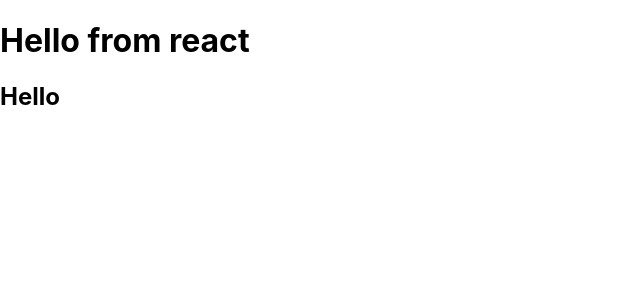
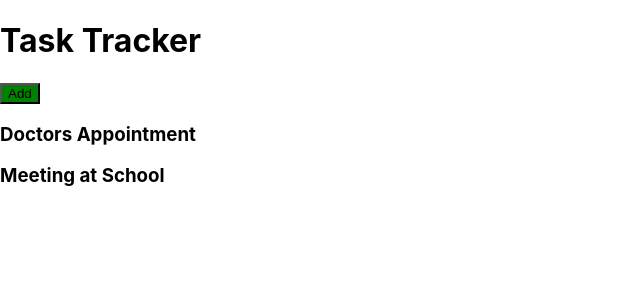
Before and after one commit to somayehbhr/task-tracker, a React (Create React App) app: page / in a window 1280 px wide. Shown: the top 300 px of the page, without its empty margins (0-640 px from the left). Built offline with nearby package versions, Linux system fonts and the light colour scheme.

Commit message:
feat: import components to parent component

```diff
--- a/src/App.js
+++ b/src/App.js
@@ -1,9 +1,15 @@
+import Header from './components/Header';
+import Tasks from './components/Tasks';
+
 function App() {
+	// const name = 'Somayeh';
 	return (
-		<>
-			<h1>Hello from react</h1>
-			<h2>Hello</h2>
-		</>
+		<div className="container">
+			{/*<h1>Hello from react</h1>*/}
+			{/*<h2>Hello {name}</h2>*/}
+			<Header />
+			<Tasks />
+		</div>
 	);
 }
 
```
